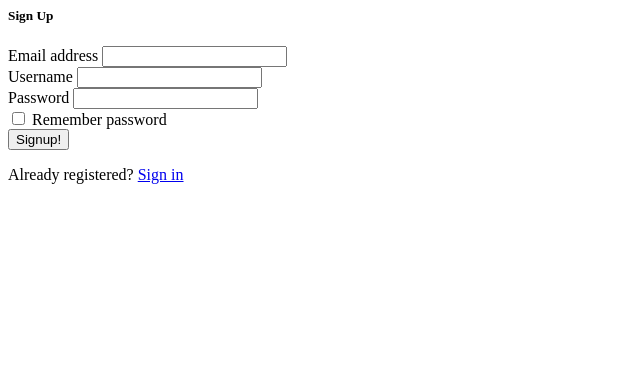
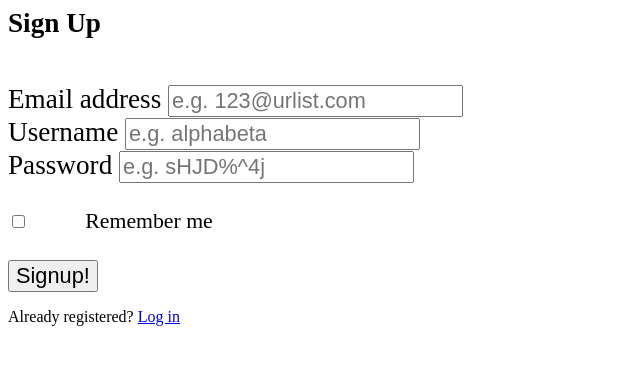
Before and after one commit to shreifelsaid/URList, a Flask app: page /signup in a window 1280 px wide. Shown: the top 365 px of the page, without its empty margins (0-640 px from the left). Run offline with Flask 2, Linux system fonts and the light colour scheme; some libraries are stand-ins or nearby versions.

Commit message:
css on signup and login

```diff
--- a/templates/signup.html
+++ b/templates/signup.html
@@ -4,10 +4,10 @@
 <body>
     <div class="container">
       <div class="row">
-        <div class="col-sm-9 col-md-7 col-lg-5 mx-auto">
+        <div class="col-sm-9 col-md-7 col-lg-5 mx-auto" style="font-size: 170%;">
           <div class="card card-signin my-5">
             <div class="card-body">
-              <h5 class="card-title text-center">Sign Up</h5>
+              <h5 class="card-title text-center" style="font-size: 100%;">Sign Up</h5>
 
               {% if error %}
               <h2 class="card-title text-center">{{error}}</h5>
@@ -18,27 +18,29 @@
 
                 <div class="form-label-group">
                   <label for="inputEmail">Email address</label>
-                  {{ signup_form.email }}
+                  {{ signup_form.email(class_="form-control", placeholder="e.g. 123@urlist.com", style="font-size: 80%;")}}
                 </div>
 
                 <div class="form-label-group">
                     <label for="inputName">Username</label>
-                    {{ signup_form.username }}
+                    {{ signup_form.username(class_="form-control", placeholder="e.g. alphabeta", style="font-size: 80%;") }}
                   </div>
 
 
                 <div class="form-label-group">
                   <label for="inputPassword">Password</label>
-                  {{ signup_form.password }}
+                  {{ signup_form.password(class_="form-control", placeholder="e.g. sHJD%^4j", style="font-size: 80%;") }}
                 </div>
 
-                <div class="custom-control custom-checkbox mb-3">
-                  <input type="checkbox" class="custom-control-input" id="customCheck1">
-                  <label class="custom-control-label" for="customCheck1">Remember password</label>
+                <div class="form-check">
+                  <input class="form-check-input" type="checkbox" id="autoSizingCheck2" style="margin-top:2.5%">
+                  <label class="form-check-label" for="autoSizingCheck2" style="margin-left: 4%; font-size: 80%; margin-top:2%">
+                    Remember me
+                  </label>
                 </div>
-                {{ signup_form.submit }}
+                {{ signup_form.submit (class_="btn btn-lg btn-primary btn-block text-uppercase", style="font-size: 80%; margin-top:2%")}}
                 <br>
-                <p class="text-center log-or-reg-p">Already registered? <a href="/login">Sign in</a></p>
+                <p class="text-center log-or-reg-p" style="font-size: medium;">Already registered? <a href="/login">Log in</a></p>
               </form>
             </div>
           </div>
```
Also changed, not shown: templates/login.html (+13 -13 lines).
